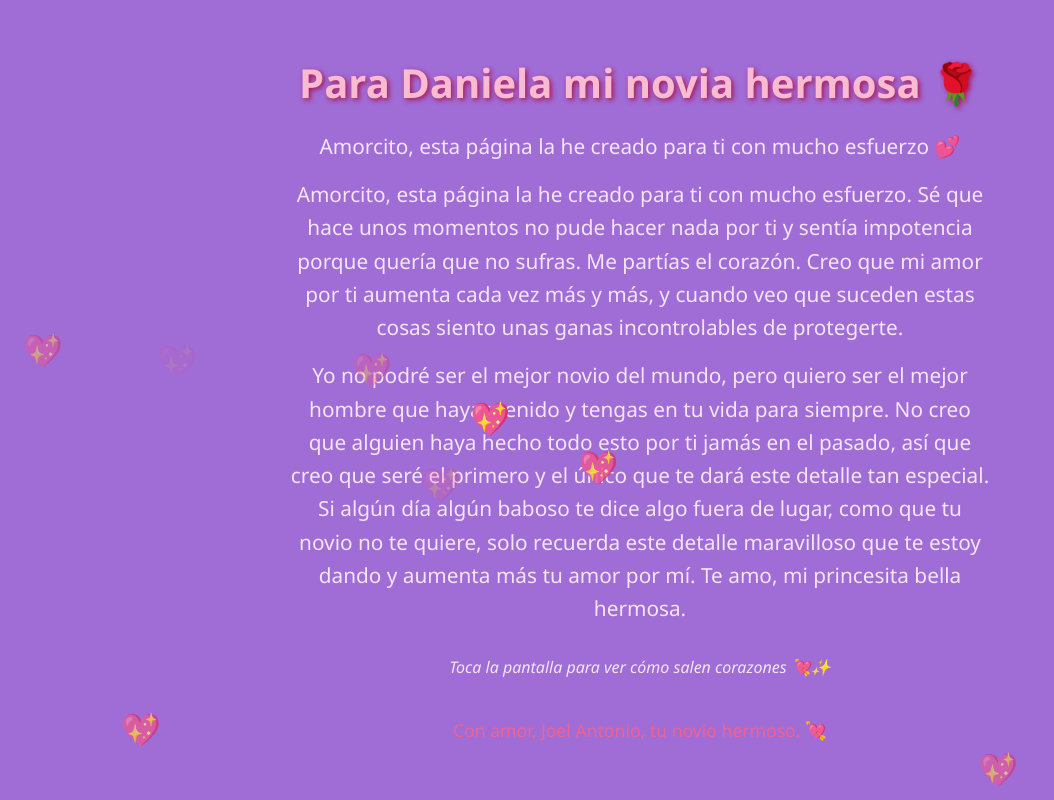
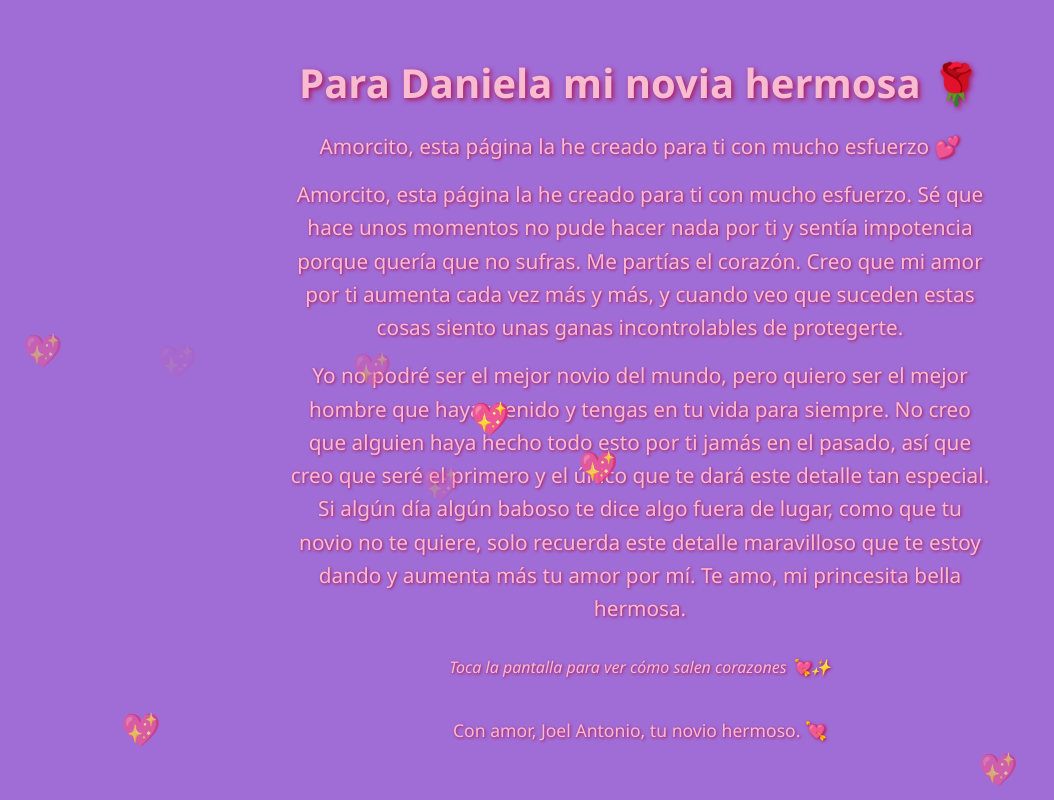
Before and after one commit to janmEC2004/daniela-page, a plain HTML site: page index.html in a window 1280 px wide. Shown: the whole page, without its empty margins (0-1054 px from the left). Drawn offline with Linux system fonts and the light colour scheme.

Commit message:
Update index.html

```diff
--- a/index.html
+++ b/index.html
@@ -9,7 +9,7 @@
       font-family: 'Segoe UI', sans-serif;
       padding: 20px;
       text-align: center;
-      color: #f3e5f5;
+      color: #f8bbd0;
       position: relative;
       animation: brillar 6s infinite alternate;
     }
@@ -31,20 +31,23 @@
       margin: 15px auto;
       max-width: 700px;
       line-height: 1.6;
-      color: #f3e5f5;
+      color: #f8bbd0;
+      text-shadow: 1px 1px 3px #ad1457;
     }
 
     .pie {
       margin-top: 40px;
       font-size: 1.1em;
-      color: #f06292;
+      color: #f8bbd0;
+      text-shadow: 1px 1px 3px #ad1457;
     }
 
     .instruccion {
       margin-top: 30px;
       font-size: 1em;
-      color: #f3e5f5;
+      color: #f8bbd0;
       font-style: italic;
+      text-shadow: 1px 1px 3px #ad1457;
     }
 
     @keyframes flotar {
```
